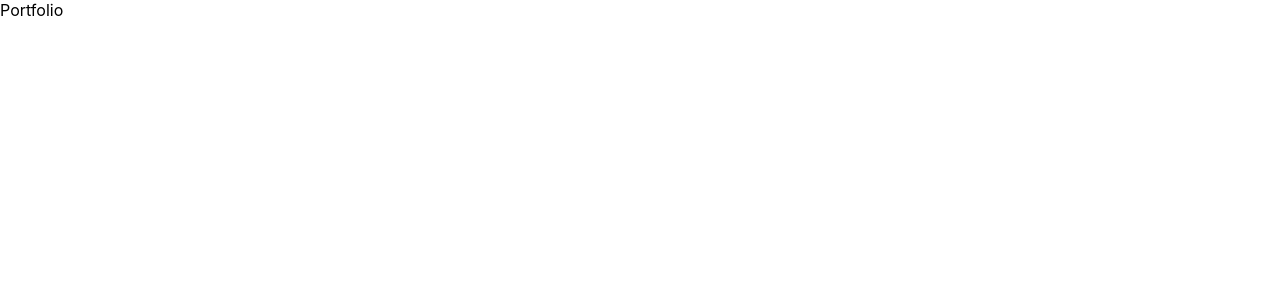
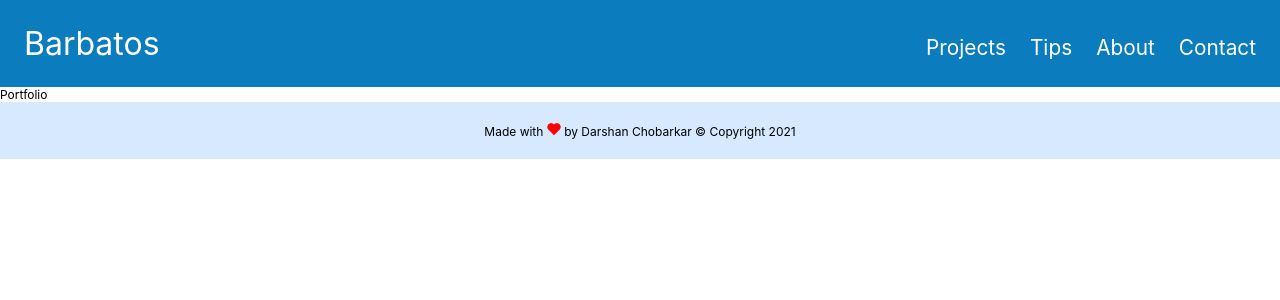
Before and after one commit to dchobarkar/design-portfolio-template, a React (Create React App) app: page / in a window 1280 px wide. Shown: the top 300 px of the page. Built offline with nearby package versions, Linux system fonts and the light colour scheme.

Commit message:
Footer and navbar added

```diff
--- a/package.json
+++ b/package.json
@@ -3,11 +3,13 @@
   "version": "1.0.0",
   "private": true,
   "dependencies": {
+    "@material-ui/styles": "^4.11.4",
     "@testing-library/jest-dom": "^5.12.0",
     "@testing-library/react": "^11.2.7",
     "@testing-library/user-event": "^12.8.3",
     "react": "^17.0.2",
     "react-dom": "^17.0.2",
+    "react-feather": "^2.0.9",
     "react-scripts": "4.0.3",
     "web-vitals": "^1.1.2"
   },
--- a/public/index.html
+++ b/public/index.html
@@ -2,7 +2,6 @@
 <html lang="en">
   <head>
     <meta charset="utf-8" />
-
     <meta name="author" content="Darshan Chobarkar" />
     <meta
       name="description"
--- a/src/App.js
+++ b/src/App.js
@@ -1,12 +1,19 @@
 import React, { Suspense } from "react";
+
+import Navbar from "./components/Navbar/Navbar";
+import Footer from "./components/Footer/Footer";
 
 function App() {
   return (
-    <div>
+    <React.Fragment>
+      <Navbar />
+
       <Suspense fallback={<div>Loading...</div>}>
         <section>Portfolio</section>
       </Suspense>
-    </div>
+
+      <Footer />
+    </React.Fragment>
   );
 }
 
--- /dev/null
+++ b/src/components/Footer/Footer.js
@@ -0,0 +1,28 @@
+import React from "react";
+import { makeStyles } from "@material-ui/styles";
+import { Heart } from "react-feather";
+
+const useStyles = makeStyles({
+  footer: {
+    textAlign: "center",
+    backgroundColor: "#D6E9FE",
+    padding: "20px",
+
+    "& svg": {
+      color: "red",
+      fill: "red",
+    },
+  },
+});
+
+function Footer() {
+  const classes = useStyles();
+
+  return (
+    <footer className={classes.footer}>
+      Made with <Heart size={14} /> by Darshan Chobarkar &copy; Copyright 2021
+    </footer>
+  );
+}
+
+export default Footer;
--- /dev/null
+++ b/src/components/Navbar/Navbar.js
@@ -0,0 +1,64 @@
+import React from "react";
+import { makeStyles } from "@material-ui/styles";
+
+const useStyles = makeStyles({
+  navbar: {
+    fontSize: "1.3rem",
+    width: "100%",
+    padding: "1.5rem",
+    color: "var(--primary-text)",
+    background: "var(--primary-color)",
+    display: "flex",
+    justifyContent: "space-between",
+
+    "& a:link,a:visited": {
+      color: "var(--primary-text)",
+      textDecoration: "none",
+    },
+  },
+
+  brand: {
+    fontSize: "2rem",
+  },
+
+  menu: {
+    "& li": {
+      display: "inline",
+      position: "relative",
+      marginRight: "1.5rem",
+      top: "0.7rem",
+    },
+    "& li:last-of-type": {
+      marginRight: "0",
+    },
+  },
+});
+
+function Navbar() {
+  const classes = useStyles();
+
+  return (
+    <div className={classes.navbar}>
+      <div className={classes.brand}>
+        <a href="/">Barbatos</a>
+      </div>
+
+      <ul className={classes.menu}>
+        <li>
+          <a href="#projects">Projects</a>
+        </li>
+        <li>
+          <a href="#tips">Tips</a>
+        </li>
+        <li>
+          <a href="#about">About</a>
+        </li>
+        <li>
+          <a href="#contact">Contact</a>
+        </li>
+      </ul>
+    </div>
+  );
+}
+
+export default Navbar;
--- a/src/index.css
+++ b/src/index.css
@@ -1,3 +1,21 @@
+/* Define colors */
+:root {
+  --gray-300: #e0e0e0;
+  --gray-500: #9e9e9e;
+  --gray-800: #424242;
+
+  --primary-dark: #00508c;
+  --primary-color: #0b7cbd;
+  --primary-light: #5aabf0;
+
+  --secondary-dark: #c4aa00;
+  --secondary-color: #fcdb06;
+  --secondary-light: #ffff55;
+
+  --primary-text: #ffffff;
+  --secondary-text: #212121;
+}
+
 * {
   margin: 0;
   padding: 0;
@@ -10,5 +28,5 @@ body {
     sans-serif;
   -webkit-font-smoothing: antialiased;
   -moz-osx-font-smoothing: grayscale;
-  font-size: 16px;
+  font-size: 12px;
 }
```
Also changed, not shown: src/App.css (added), 1 other file (tests, documents, lock files or other folders).
